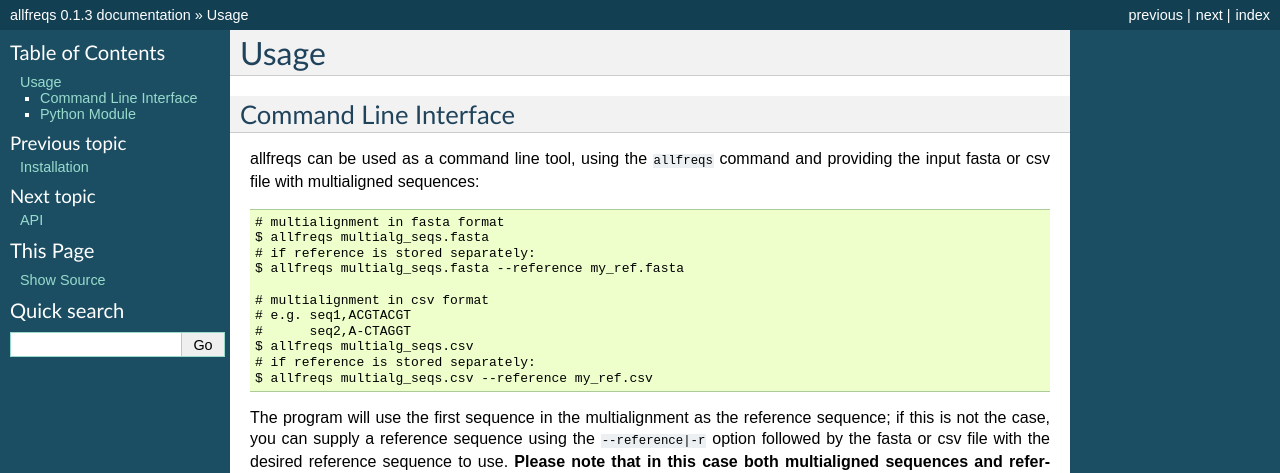
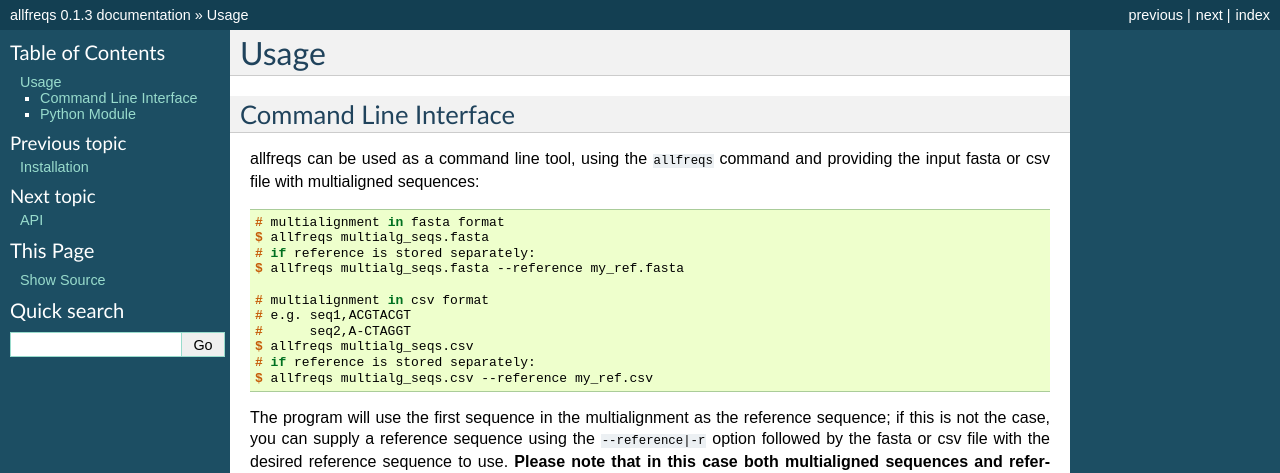
Before and after one commit to robertopreste/allfreqs, a Sphinx documentation site: the page built from docs/usage.rst, in a window 1280 px wide. Shown: the top 473 px of the page. Built offline with Sphinx 7.4.7, drawn with Linux system fonts in a browser that asks for light colours.

Commit message:
DOC: Update usage doc

```diff
--- a/docs/usage.rst
+++ b/docs/usage.rst
@@ -5,7 +5,10 @@ Usage
 Command Line Interface
 ======================
 
-allfreqs can be used as a command line tool, using the ``allfreqs`` command and providing the input fasta or csv file with multialigned sequences::
+allfreqs can be used as a command line tool, using the ``allfreqs`` command and providing the input
+fasta or csv file with multialigned sequences:
+
+.. code-block:: console
 
     # multialignment in fasta format
     $ allfreqs multialg_seqs.fasta
@@ -19,9 +22,15 @@ allfreqs can be used as a command line tool, using the ``allfreqs`` command and
     # if reference is stored separately:
     $ allfreqs multialg_seqs.csv --reference my_ref.csv
 
-The program will use the first sequence in the multialignment as the reference sequence; if this is not the case, you can supply a reference sequence using the ``--reference|-r`` option followed by the fasta or csv file with the desired reference sequence to use. **Please note that in this case both multialigned sequences and reference sequence must be in the same format (both fasta or csv files).**
+The program will use the first sequence in the multialignment as the reference sequence; if this is
+not the case, you can supply a reference sequence using the ``--reference|-r`` option followed by
+the fasta or csv file with the desired reference sequence to use. **Please note that in this case
+both multialigned sequences and reference sequence must be in the same format (both fasta or csv
+files).**
 
-allfreqs will calculate allele frequencies for each position in the multialignment and save them as a csv file called ``all_freqs.csv`` in the current working directory. It is possible to specify a different output location using the ``--out|-o`` option followed by the desired path/filename.
+allfreqs will calculate allele frequencies for each position in the multialignment and save them as
+a csv file called ``all_freqs.csv`` in the current working directory. It is possible to specify a
+different output location using the ``--out|-o`` option followed by the desired path/filename.
 
 ____
 
@@ -30,7 +39,13 @@ Python Module
 
 allfreqs can be used in a Python script by importing its ``AlleleFreqs`` class.
 
-This class has two methods, ``.from_fasta()`` and ``.from_csv()``, which can be used to load multialignments from either fasta or csv files respectively. Both methods accept a mandatory ``sequences`` argument, which specifies the file containing multialigned sequences, and an optional ``reference`` argument, which can be used to specify the reference sequence in case it is not reported as the first sequence in the provided ``sequences`` file::
+This class has two methods, ``.from_fasta()`` and ``.from_csv()``, which can be used to load
+multialignments from either fasta or csv files respectively. Both methods accept a mandatory
+``sequences`` argument, which specifies the file containing multialigned sequences, and an optional
+``reference`` argument, which can be used to specify the reference sequence in case it is not
+reported as the first sequence in the provided ``sequences`` file:
+
+.. code-block:: python
 
     from allfreqs import AlleleFreqs
 
@@ -49,4 +64,6 @@ The ``AlleleFreqs`` class has two useful properties:
 - ``df``, which returns a dataframe with sequences as rows and single positions as columns;
 - ``frequencies``, which returns a dataframe with the actual allele frequencies for each position.
 
-These allele frequencies can be saved to a csv file using the ``.to_csv()`` method; by default they will be saved to a file called ``all_freqs.csv`` in the current working directory, but this can be overridden by providing the ``output_file`` argument to ``.to_csv()``.
+These allele frequencies can be saved to a csv file using the ``.to_csv()`` method; by default they
+will be saved to a file called ``all_freqs.csv`` in the current working directory, but this can be
+overridden by providing the ``output_file`` argument to ``.to_csv()``.
```
